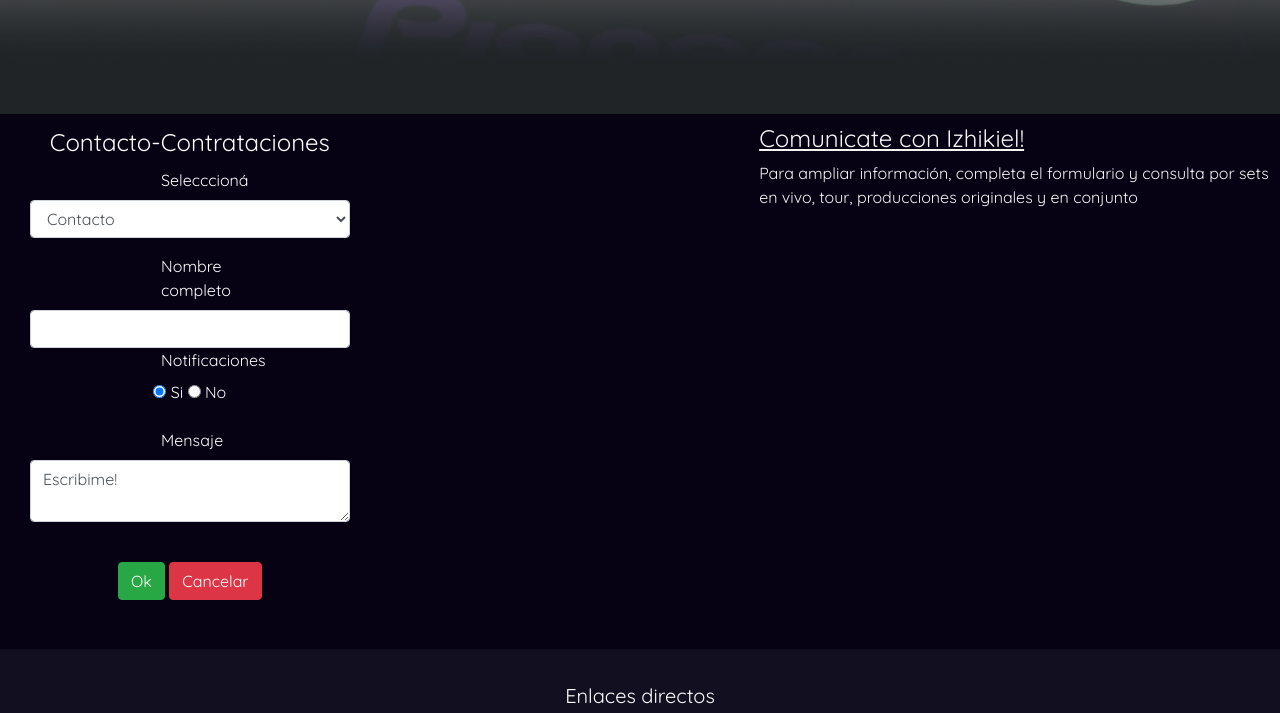
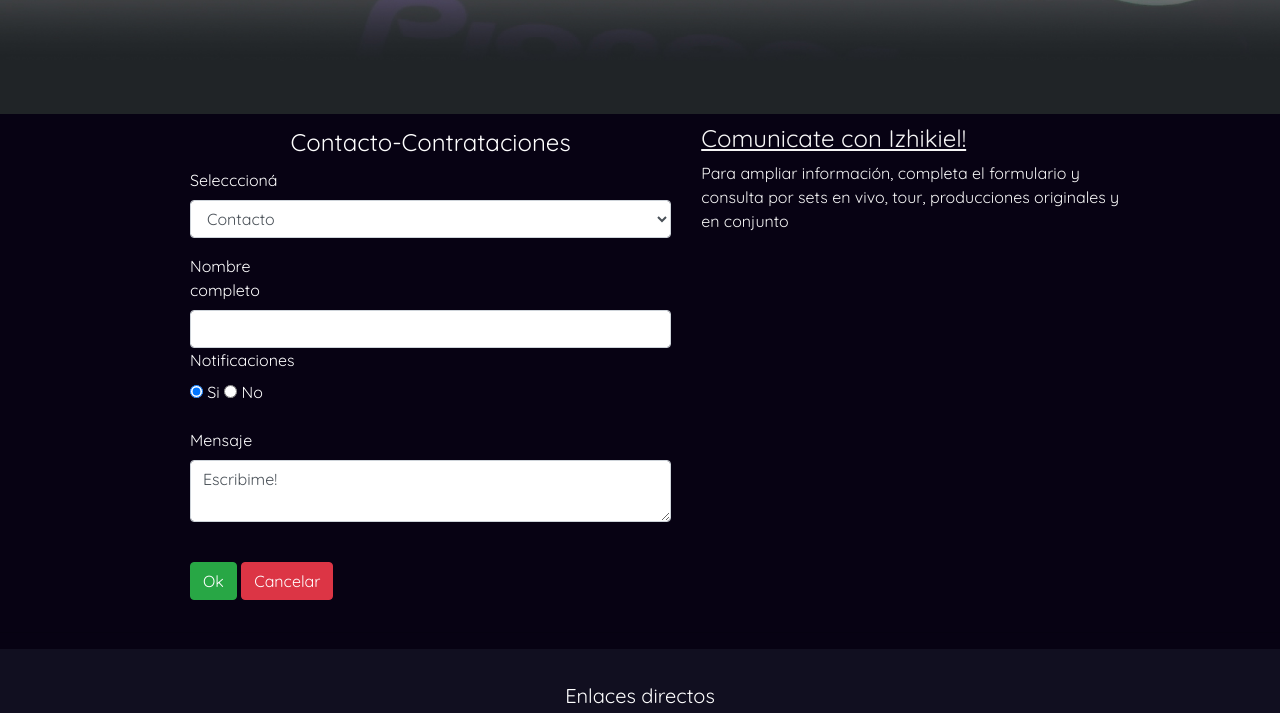
Before and after one commit to riveiroezequiel/riveiroezequiel, a website: page htmls/contacto.html in a window 1280 px wide. Shown: the part 686-1399 px from the top of the page. Drawn offline with nearby package versions, Linux system fonts and the light colour scheme.

Commit message:
se corrigieron queries

```diff
--- a/SCSS/query.scss
+++ b/SCSS/query.scss
@@ -121,4 +121,23 @@
 
     }
 
+    .contacto {
+        padding-left: 10rem;
+
+    }
+
+    .textoContacto {
+        padding-right: 10rem;
+        display: flex;
+        align-content: center;
+
+    }
+
+    .form-horizontal {
+        text-align: left;
+    }
+
+    legend {
+        text-align: center;
+    }
 }
--- a/htmls/contacto.html
+++ b/htmls/contacto.html
@@ -67,7 +67,7 @@
         <div class="container">
             <div class="row">
                 <div
-                    class="col-xs-12 col-sm-12 col-md-8 col-lg-6  column col-sm-offset-0 col-md-offset-2 col-lg-offset-3">
+                    class="col-xs-12 col-sm-12 col-md-12 col-lg-12  column col-sm-offset-0 col-md-offset-2 col-lg-offset-3">
                     <form class="form-horizontal">
                         <fieldset>
 
```
Also changed, not shown: css/main.css.
